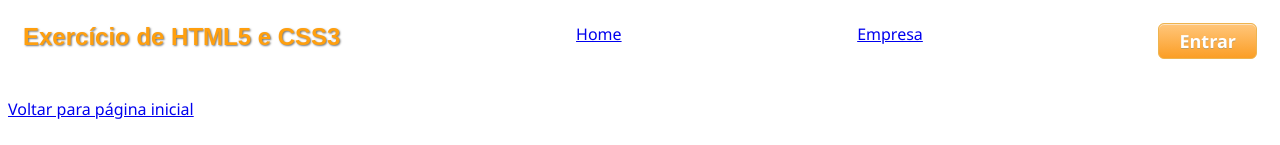
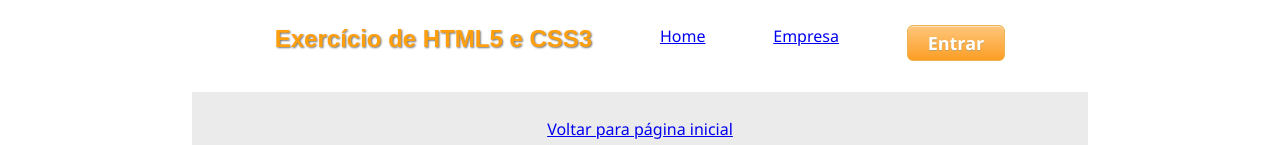
Before and after one commit to WillCorreaS/exercicio-front, a plain HTML site: page web.html in a window 1280 px wide. Shown: the top 145 px of the page. Drawn offline with Linux system fonts and the light colour scheme.

Commit message:
novo 1.0.2

```diff
--- a/CSS/estilos.css
+++ b/CSS/estilos.css
@@ -1,6 +1,12 @@
 body {
+    margin: 0%;
+    padding: 10px;
+    height: 70%;
     font-family: 'Segoe UI', Tahoma, Geneva, Verdana, sans-serif;
     background: rgb(255, 255, 255);
+    text-align: center;
+    padding-left: 15%;
+    padding-right: 15%;
 }
 
 hr {border:hidden 3px;}
@@ -8,9 +14,9 @@ hr {border:hidden 3px;}
 
 .flex-container {
     display: flex;
-    justify-content: space-between;
-    align-items: flex-start;
-    flex-direction: row;
+    justify-content:space-evenly;
+    flex-direction:row;
+
 
     background-color: #ffffff;
     height: 100%;
--- a/web.html
+++ b/web.html
@@ -15,6 +15,8 @@
     </nav>
 
     <hr>
+<div class="destaque">
+
     <p><a href="index.html">Voltar para página inicial</a></p>
     <h2> A Web </h2>
     <p>A World Wide Web (tradução em português: Rede Mundial de Computadores; em inglês: WWW, A Web) designa um sistema
@@ -73,6 +75,7 @@
     <p><a href="index.html">Voltar para página inicial</a></p>
     <hr>
 
+    </div>
 
 </body>
 
```
